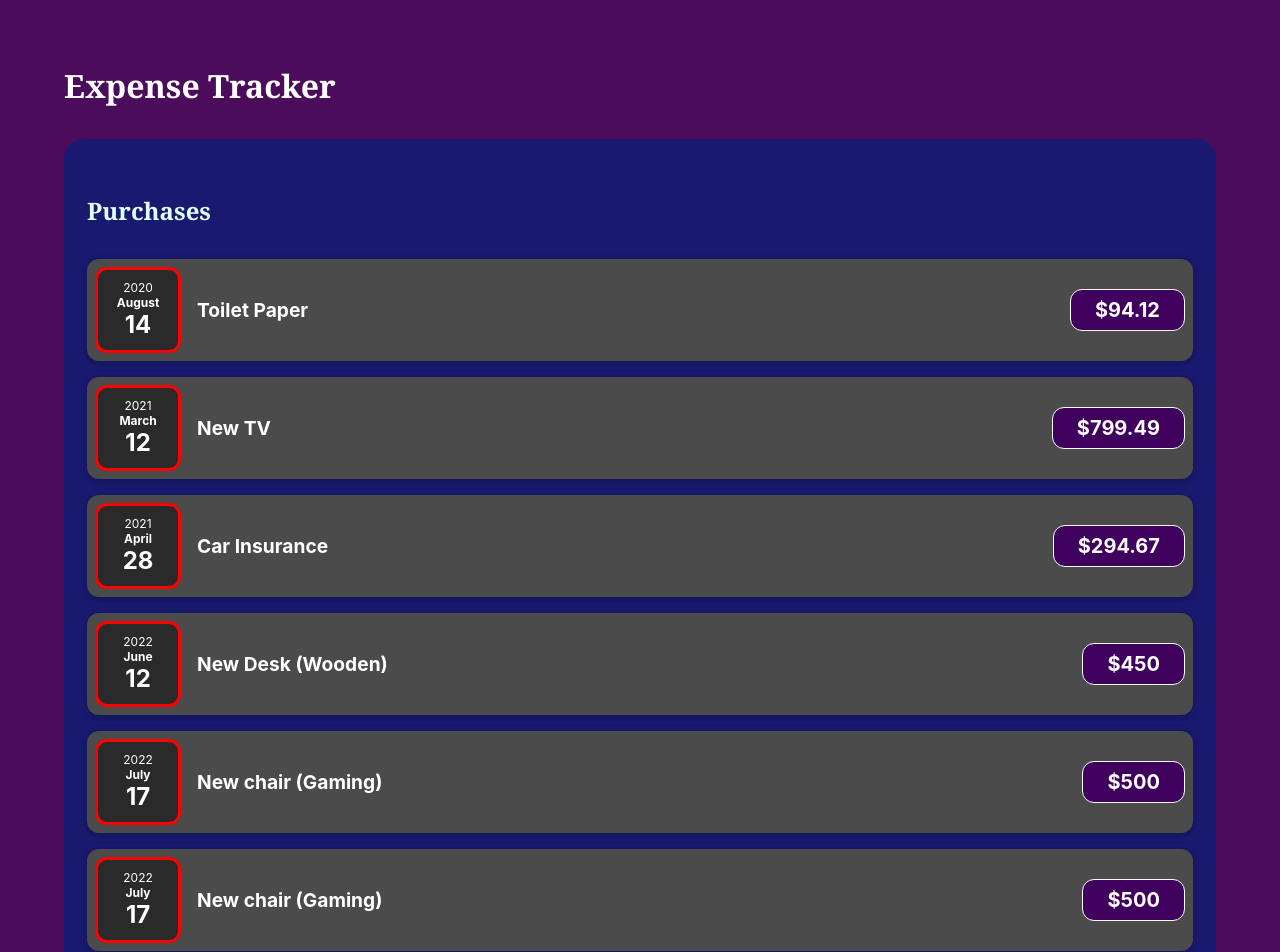
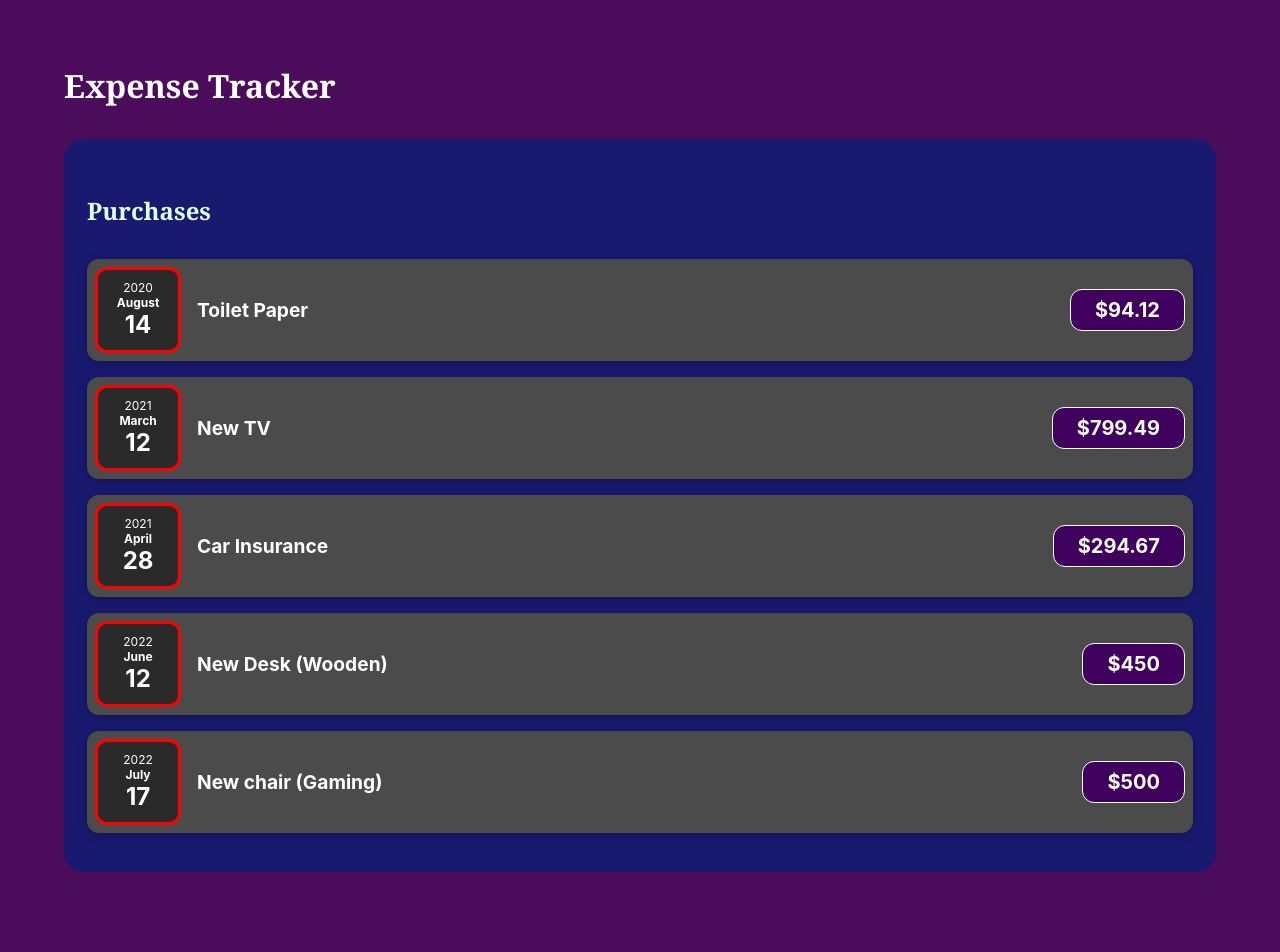
Before and after one commit to ads8046/reactjs-budget-tracker, a JavaScript app: page / in a window 1280 px wide. Shown: the top 952 px of the page. Built offline with nearby package versions, Linux system fonts and the light colour scheme; the HTML template or start-up script is replaced by a standard one.

Commit message:
Removing testing user data

```diff
--- a/src/App.js
+++ b/src/App.js
@@ -29,12 +29,6 @@ function App() {
       amount: 500,
       date: new Date(2022, 6, 17),
     },
-    {
-      id: 'e6',
-      title: 'New chair (Gaming)',
-      amount: 500,
-      date: new Date(2022, 6, 17),
-    },
   ];
 
   return (
```
